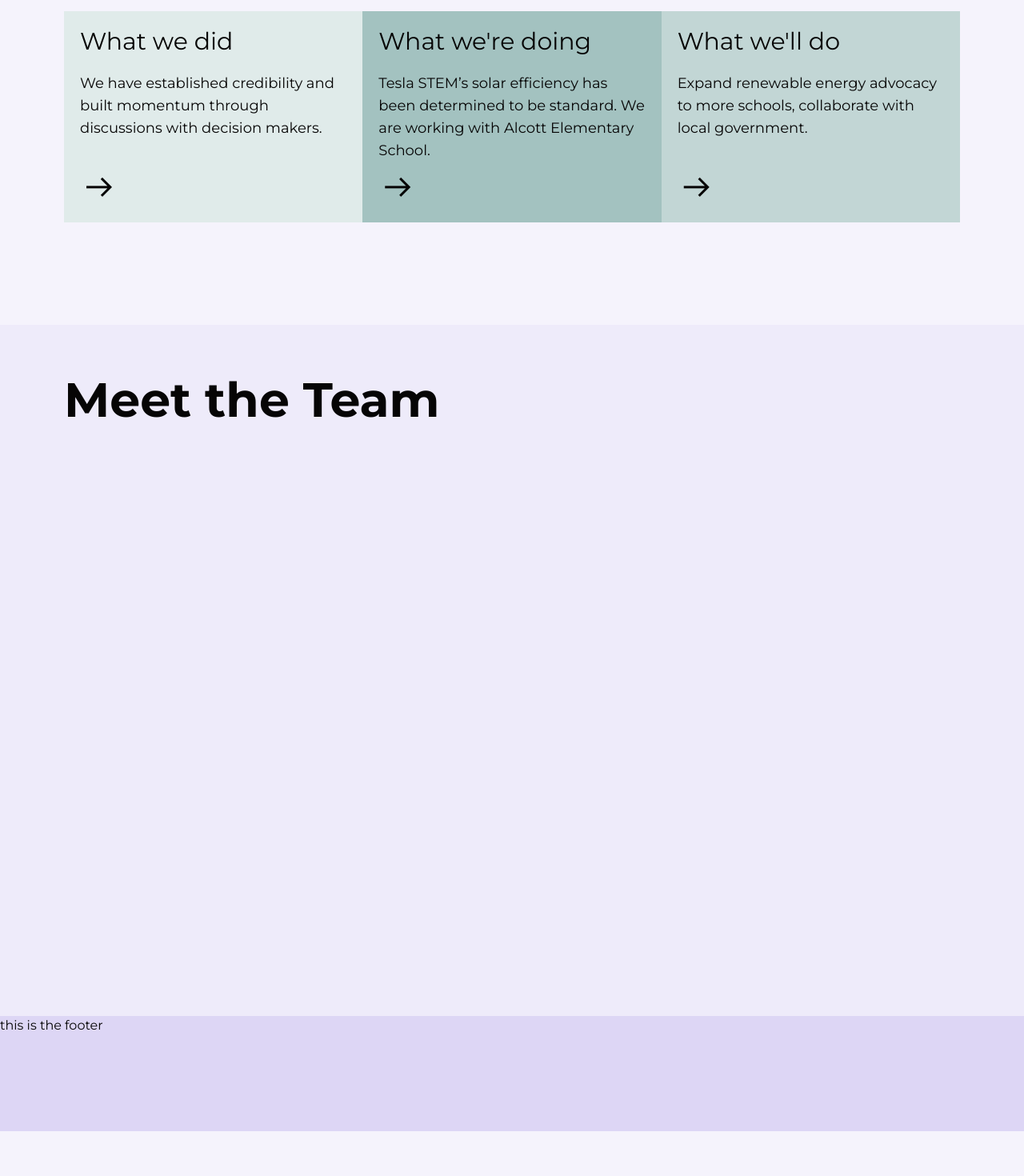
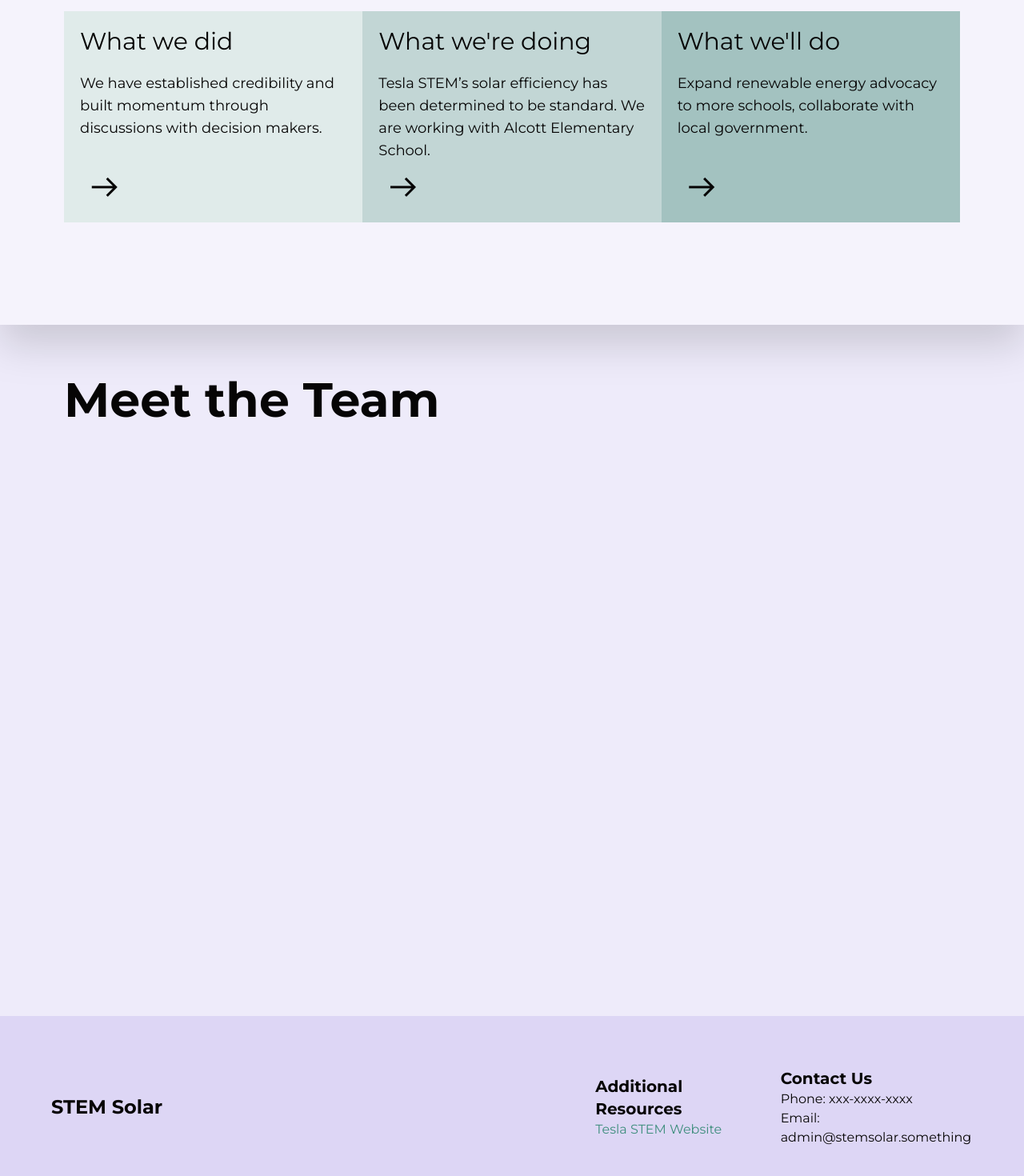
Before and after one commit to somebody4545/stemsolar, a React (Vite) app: page / in a window 1280 px wide. Shown: the part 1070-2540 px from the top of the page at 80% size. Before the commit the page ends 2484 px from the top, so only its background shows below. Built offline with nearby package versions, Linux system fonts and the light colour scheme; a web font is replaced by a local one.

Commit message:
Footer.jsx

```diff
--- a/src/index.css
+++ b/src/index.css
@@ -9,6 +9,9 @@
     @apply text-text-default;
     @apply bg-background-default;
   }
+}
+a {
+  color: var(--secondary-600);
 }
 .material-symbols-outlined {
   font-variation-settings:
--- a/src/pages/Home.jsx
+++ b/src/pages/Home.jsx
@@ -26,45 +26,45 @@ const IntroAnim = () => {
 const Home = () => {
     return (<>
             <div
-                className={'after:bg-stem after:h-full after:w-full after:bg-cover after:absolute after:-z-10 after:top-0 after:left-0 after:bg-fixed after:bg-primary-900 after:bg-blend-overlay h-screen w-full flex flex-col align-center relative justify-center text-text-50 text-center gap-5 px-16'}>
+                className={'z-10 after:bg-stem after:h-full after:w-full after:bg-cover after:absolute after:-z-10 after:top-0 after:left-0 after:bg-fixed after:bg-primary-900 after:bg-blend-overlay h-screen w-full flex flex-col align-center relative justify-center text-text-50 text-center gap-5 px-16'}>
                 <IntroAnim></IntroAnim>
             </div>
             <section
-                className={'py-16 max-sm:pb-0 min-h-[80%] w-full bg-background-default flex flex-col text-text-default gap-5'}>
+                className={'drop-shadow-2xl py-16 max-sm:pb-0 min-h-[80%] w-full bg-background-default flex flex-col text-text-default gap-5'}>
                 <h1 className={"text-6xl font-bold px-20 max-sm:pb-10 max-sm:px-8"}>
                     The Plan
                 </h1>
                 <div
                     className={'xl:w-[70rem] w-full min-h-36 flex flex-col md:mx-auto md:py-16 md:flex-row flex-nowrap [&>*]:w-full [&>*]:p-5 [&>*]:relative [&>*]:transition-all [&>*]:cursor-pointer'}>
                     <div
-                        className={'bg-primary-100 hover:bg-background-default hover:outline outline-1 outline-black'}>
-                        <h1 className={'text-3xl pb-5'}>What we did</h1>
+                        className={'group bg-primary-100 hover:bg-background-default hover:outline -outline-offset-4 outline-4 outline-black overflow-clip'}>
+                        <h1 className={'text-3xl group-hover:font-bold transition-all pb-5'}>What we did</h1>
                         <p className={'text-lg'}>We have established credibility and built momentum through discussions
                             with decision makers.</p>
                         <div className={"w-full min-h-14 h-full"}>
-                            <span className={"material-symbols-outlined text-5xl absolute bottom-5"}>
+                            <span className={"material-symbols-outlined text-5xl absolute bottom-5 group-hover:right-[10%] right-[80%] transition-all"}>
                             arrow_right_alt
                             </span>
                         </div>
                     </div>
                     <div
-                        className={'bg-primary-300 hover:bg-background-default hover:outline outline-1 outline-black'}>
-                        <h1 className={'text-3xl pb-5'}>What we're doing</h1>
+                        className={'group bg-primary-200 hover:bg-background-default hover:outline -outline-offset-4 outline-4  outline-1 outline-black overflow-clip'}>
+                        <h1 className={'text-3xl group-hover:font-bold transition-all pb-5'}>What we're doing</h1>
                         <p className={'text-lg'}>Tesla STEM’s solar efficiency has been determined to be standard. We
                             are working with Alcott Elementary School.</p>
                         <div className={"w-full min-h-14 h-full"}>
-                            <span className={"material-symbols-outlined text-5xl absolute bottom-5"}>
+                            <span className={"material-symbols-outlined text-5xl absolute bottom-5 group-hover:right-[10%] right-[80%] transition-all"}>
                             arrow_right_alt
                             </span>
                         </div>
                     </div>
                     <div
-                        className={'bg-primary-200 hover:bg-background-default hover:outline outline-1 outline-black'}>
-                        <h1 className={'text-3xl pb-5'}>What we'll do</h1>
+                        className={'group bg-primary-300 hover:bg-background-default hover:outline -outline-offset-4 outline-4  outline-1 outline-black overflow-clip'}>
+                        <h1 className={'text-3xl group-hover:font-bold transition-all pb-5'}>What we'll do</h1>
                         <p className={'text-lg'}>Expand renewable energy advocacy to more schools, collaborate with
                             local government.</p>
                         <div className={"w-full min-h-14 h-full"}>
-                            <span className={"material-symbols-outlined text-5xl absolute bottom-5"}>
+                            <span className={"material-symbols-outlined text-5xl absolute bottom-5 group-hover:right-[10%] right-[80%] transition-all"}>
                             arrow_right_alt
                             </span>
                         </div>
--- a/src/templates/Footer.jsx
+++ b/src/templates/Footer.jsx
@@ -2,9 +2,26 @@ import React from "react";
 
 const Footer = () => {
     return (
-        <div className="flex flex-col h-36 w-full bg-background-100">
-            <h1>this is the footer</h1>
-        </div>
+        <section className="flex flex-col md:flex-row w-full bg-background-100 p-16 gap-12">
+            <div className={'text-2xl md:w-2/3 flex flex-col align-center h-full my-auto text-center md:text-left font-bold'}>
+                <h1 className={''}>STEM Solar</h1>
+                {/* socials */}
+                <div className={'flex flex-row gap-5'}>
+                    <a href={"https://www.instagram.com"}><img src="" alt=""/></a>
+                    <a href={"https://www.facebook.com"}><img src="" alt=""/></a>
+                    <a href={"https://www.twitter.com"}><img src="" alt=""/></a>
+                </div>
+            </div>
+            <div className={'md-w-1/3 flex flex-col align-center h-full my-auto'}>
+                <h1 className={'text-xl font-bold'}>Additional Resources</h1>
+                <a href={"https://tesla.lwsd.org"}>Tesla STEM Website</a>
+            </div>
+            <div className={'md-w-1/3 flex flex-col align-center h-full my-auto'}>
+                <h1 className={'text-xl font-bold'}>Contact Us</h1>
+                <p>Phone: xxx-xxxx-xxxx</p>
+                <p>Email: admin@stemsolar.something</p>
+            </div>
+        </section>
     )
 }
 export default Footer;
```
